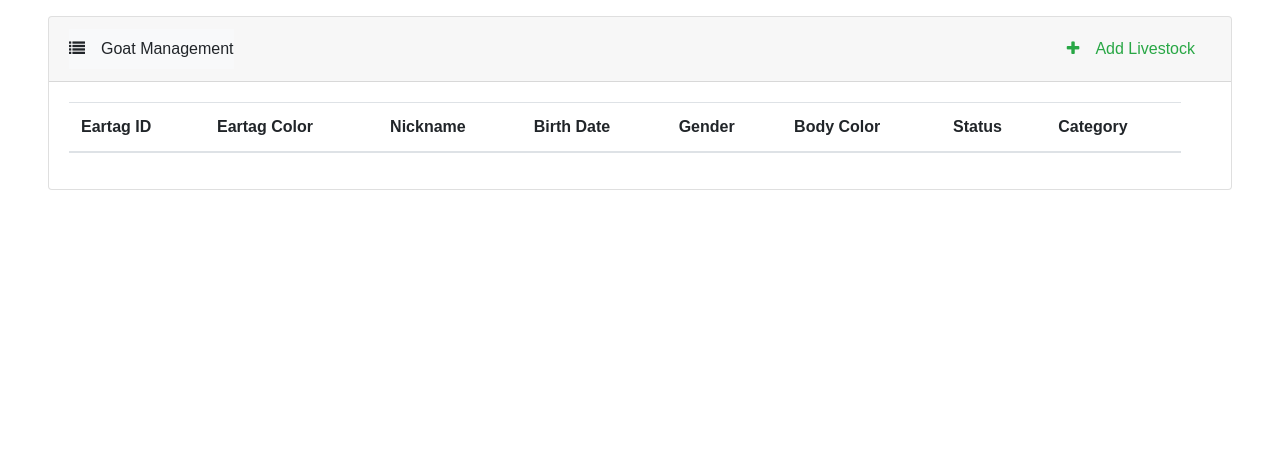
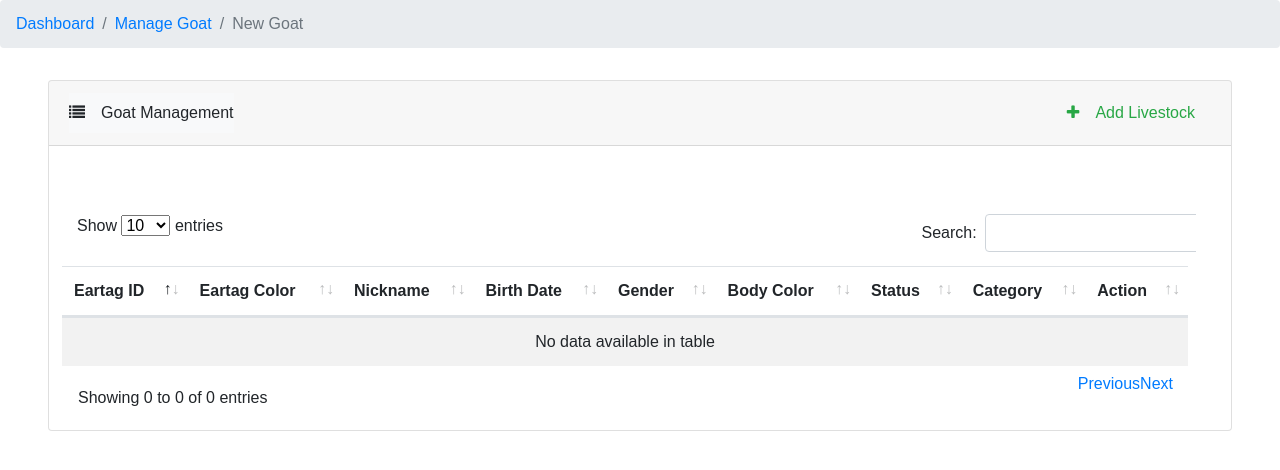
Before and after one commit to wolfsyntax/goat-management-django, a Django app: page /goat/ in a window 1280 px wide. Shown: the top 470 px of the page. Run offline with Django 3.2, Linux system fonts and the light colour scheme; the visitor is signed in with stand-in values (Sample User, id 1); lists and menus that the app fills with data are empty; some libraries are stand-ins or nearby versions.

Commit message:
Show Goat details ,add dashboard page and breadcrumbs (navigation)

```diff
--- a/core/forms.py
+++ b/core/forms.py
@@ -168,7 +168,7 @@ class GoatInfoForm(forms.Form):
 class GoatPurchaseForm(forms.Form):
 
 	purchase_weight = forms.DecimalField(decimal_places=2, min_value=0,max_digits=8, error_messages={'required': 'Purchase weight is required.', 'max_decimal_places': 'Purchase weight must be exact 2 decimal places.', 'invalid': 'Purchase weight must contain a decimal number.', 'min_value': 'Purchase weight must contain a number greater than or equat to 0','max_digits': 'Purchase weight cannot exceed 8 digits in length.'})
-	purchase_price = forms.FloatField(max_value=100000,min_value=0, error_messages={'required':'Purchase Price is required.','invalid':'Purchase price must contain only decimal number.','min_value': 'Purchase price must contain a number greater than or equal to 0', 'max_value': 'Purchase price must contain a number less than or equal 100000'})
+	purchase_price = forms.DecimalField(decimal_places=2, min_value=0,max_digits=8, error_messages={'required': 'Purchase price is required.', 'max_decimal_places': 'Purchase price must be exact 2 decimal places.', 'invalid': 'Purchase price must contain a decimal number.', 'min_value': 'Purchase price must contain a number greater than or equat to 0','max_digits': 'Purchase price cannot exceed 8 digits in length.'})#FloatField(max_value=100000,min_value=0, error_messages={'required':'Purchase Price is required.','invalid':'Purchase price must contain only decimal number.','min_value': 'Purchase price must contain a number greater than or equal to 0', 'max_value': 'Purchase price must contain a number less than or equal 100000'})
 	purchase_date = forms.DateField(error_messages={'required': 'Purchase date is required.','invalid': 'Purchase Date must be in the following format: yyyy-mm-dd.'})
 	purchase_from = forms.CharField(max_length=250,min_length=4, error_messages={'required':'Purchase From is required.', 'min_length': 'Purchase From must be at least 4 characters in length.', 'max_length':'Purchase From cannot exceed 250 characters in length.'})
 	#eartag = models.ForeignKey(GoatProfile, related_name='purchase_goat', on_delete=models.CASCADE)
@@ -278,13 +278,13 @@ class BirthInfoForm(forms.Form):
 
 		return value
 
-	def save(self):
+	def save(self,eid):
 
 		sire = self.cleaned_data.get('sire_id','')
 		dam = self.cleaned_data.get('dam_id','')
 		birth_weight = self.cleaned_data.get('birth_weight','')
 
-		info = Birth_record(sire_id=sire,dam_id=dam,birth_weight=birth_weight)
+		info = Birth_record(sire_id=sire,dam_id=dam,birth_weight=birth_weight,eartag_id=eid)
 
 		return info.save()
 
--- a/core/models.py
+++ b/core/models.py
@@ -47,7 +47,7 @@ class GoatProfile(models.Model):
 class Purchase_record(models.Model):
 	purchase_id = models.AutoField(primary_key=True)
 	purchase_weight = models.DecimalField(decimal_places=2, max_digits=8)
-	purchase_price = models.FloatField()
+	purchase_price = models.DecimalField(decimal_places=2, max_digits=8)
 	purchase_date = models.DateField(auto_now=True)
 	purchase_from = models.CharField(max_length=250)
 	eartag = models.ForeignKey(GoatProfile, related_name='purchase_goat', on_delete=models.CASCADE)
--- a/core/views.py
+++ b/core/views.py
@@ -1,4 +1,4 @@
-from django.shortcuts import render, HttpResponse, HttpResponseRedirect
+from django.shortcuts import render, HttpResponse, HttpResponseRedirect, get_object_or_404
 
 # Create your views here.
 from django.contrib.auth.decorators import login_required
@@ -41,7 +41,7 @@ def index(request):
 				if extra_form.is_valid():
 					#return HttpResponse("Birth Info is submitted and validated")
 					goatInfForm.save()
-					extra_form.save()
+					extra_form.save(cd['eartag_id'])
 					print("Goat Birth Form is valid.\n")
 			print("Extras: {}\n".format(extra_form.cleaned_data))
 			context.setdefault('plus_form',extra_form)
@@ -84,10 +84,18 @@ def edit_goat(request, tag_id):
 
 @login_required(login_url='/auth/login')
 def view_goat(request, tag_id):
+	goat_info = get_object_or_404(GoatProfile, eartag_id=tag_id)
+	if goat_info.category == 'birth':
+		extra_info = get_object_or_404(Birth_record, eartag_id=tag_id)
+	else:
+		extra_info = get_object_or_404(Purchase_record, eartag_id=tag_id)
 
 	context = {
-		'title': 'GOAT'
+		'title': 'GOAT',
+		'goat_rec' : goat_info,#GoatProfile.objects.get(eartag_id=tag_id)
+		'plus_form': extra_info
 	}
+
 
 	return render(request,'core/show_goat.html',context)
 	#return HttpResponse('Goat Manage (view): {}'.format(tag_id))
--- a/public/css/custom.css
+++ b/public/css/custom.css
@@ -26,6 +26,24 @@ body {
 	transform: translateY(45%) !important;
 }
 
+.bg-orange {
+  background-color: #fd7e14 !important;
+}
+
+.custom-filter {
+  margin-right: 0px !important;
+}
+
+.breadcrumb-item a{
+  text-decoration: none !important;
+}
+@media (min-width: 576px) {
+.custom-filter {
+  right: 0px !important;
+  top: 0px !important;
+  position: relative;
+}
+}
 .card-bg {
 	background-color: #ebf6fd !important;
 	color: #000033 !important;
--- a/sitemap/urls.py
+++ b/sitemap/urls.py
@@ -8,4 +8,5 @@ urlpatterns = [
 	url(r'^about/$', views.about, name='about_page'),
 	url(r'^contact$', views.contact, name='contact_page'),
 	url(r'^faq$', views.faq, name='support_page'),
+	url(r'^dashboard$', views.dashboard, name="main_page"),
 ]
--- a/sitemap/views.py
+++ b/sitemap/views.py
@@ -33,6 +33,12 @@ def faq(request):
 	return render(request, 'sitemap/faq.html', context)
 #	return HttpResponse('Support page')
 
+def dashboard(request):
+	context = {
+		'title' : 'Django'
+	}
+	return render(request, 'sitemap/about.html', context)
+
 ## Custom Error Page
 def custom404(request, exception):
 	return HttpResponse("PAGE NOT FOUND")
--- a/templates/core/list_goat.html
+++ b/templates/core/list_goat.html
@@ -1,6 +1,18 @@
 {% extends 'base.html' %}
 {% block title %}Add Goat{% endblock %}
 {% block content %}
+<div class="row">
+	<div class="col">
+		<nav aria-label="breadcrumb">
+			<ol class="breadcrumb">
+				<li class="breadcrumb-item"><a href="#" style="">Dashboard</a></li>
+				<li class="breadcrumb-item"><a href="/goat/">Manage Goat</a></li>
+				<li class="breadcrumb-item active" aria-current="page">New Goat</li>
+			</ol>
+		</nav>
+	</div>
+</div>
+
 <div class="row px-3 px-md-5 mt-3">
 	<div class="col">
 		<div class="card">
@@ -10,9 +22,9 @@
 			</div>
 
 			<div class="card-body">
-				<div class="row table-responsive table-responsive-sm text-nowrap">
+				<div class="row table-responsive table-responsive-sm text-nowrap mt-5 px-2">
 					<div class="col">
-						<table id="" class="table table-striped">
+						<table id="example" class="table table-striped">
 							<thead>
 								<th>Eartag ID</th>
 								<th>Eartag Color</th>
@@ -22,6 +34,7 @@
 								<th>Body Color</th>
 								<th>Status</th>
 								<th>Category</th>
+								<th>Action</th>
 							</thead>
 							<tbody>
 							{% if goat_rec %}
@@ -36,6 +49,18 @@
 								<td>{{gc.body_color|title}}</td>
 								<td>{{gc.status|title}}</td>
 								<td>{{gc.category|title}}</td>
+								<td class="btn-group">
+
+									<a href="/goat/{{ gc.eartag_id}}/show" class="btn btn-info btn-sm">
+										<i class="fa fa-eye"></i>
+									</a>
+									<a href="/goat/{{ gc.eartag_id}}/edit" class="btn btn-primary btn-sm">
+										<i class="fa fa-pencil"></i>
+									</a>
+									<a href="/goat/{{ gc.eartag_id}}/edit" class="btn btn-warning btn-sm">
+										<i class="fa fa-toggle-off"></i>
+									</a>
+								</td>
 							</tr>
 							{% endfor %}
 							{% endif %}
```
Also changed, not shown: templates/core/new_goat.html (+18 -2 lines), templates/core/show_goat.html (+87 -17 lines), core/migrations/0001_initial.py, public/js/jquery.dataTables.min.js, templates/sitemap/dashboard.html (added), 2 other files.
